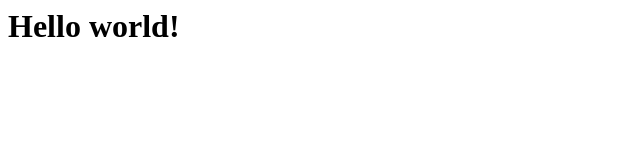
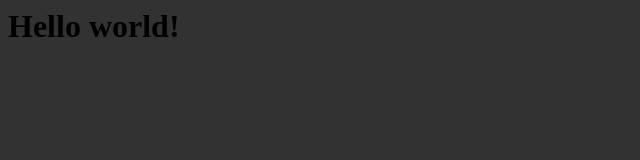
Before and after one commit to Nikanorra/rsRepos, a plain HTML site: page index.html in a window 1280 px wide. Shown: the whole page, without its empty margins (0-640 px from the left). Drawn offline with Linux system fonts and the light colour scheme.

Commit message:
init: add style

```diff
--- a/index.html
+++ b/index.html
@@ -3,6 +3,7 @@
   <meta charset="UTF-8">
   <meta http-equiv="X-UA-Compatible" content="IE=edge">
   <meta name="viewport" content="width=device-width, initial-scale=1.0">
+  <link rel="stylesheet" href="styles.css">
   <title>Document</title>
 </head>
 <body>
--- /dev/null
+++ b/styles.css
@@ -0,0 +1,3 @@
+body {
+  background: #323232;
+}
```
